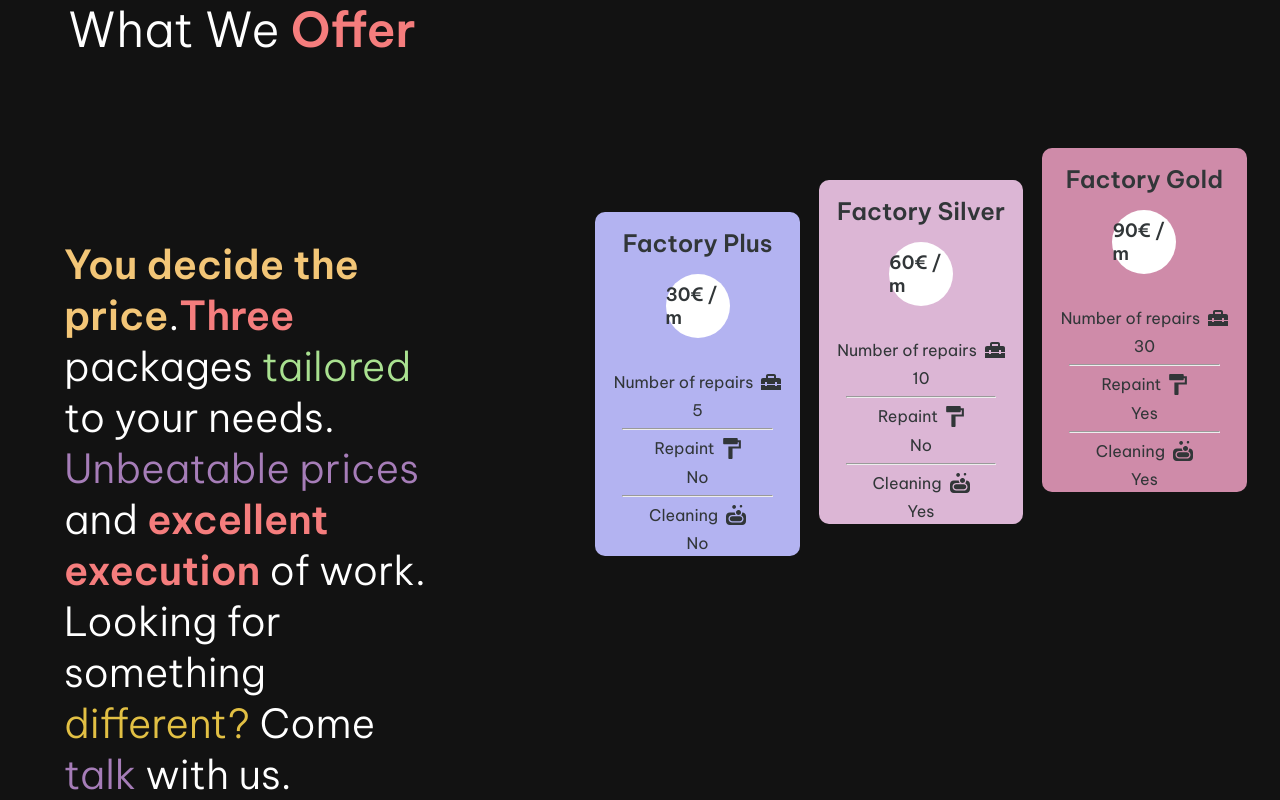
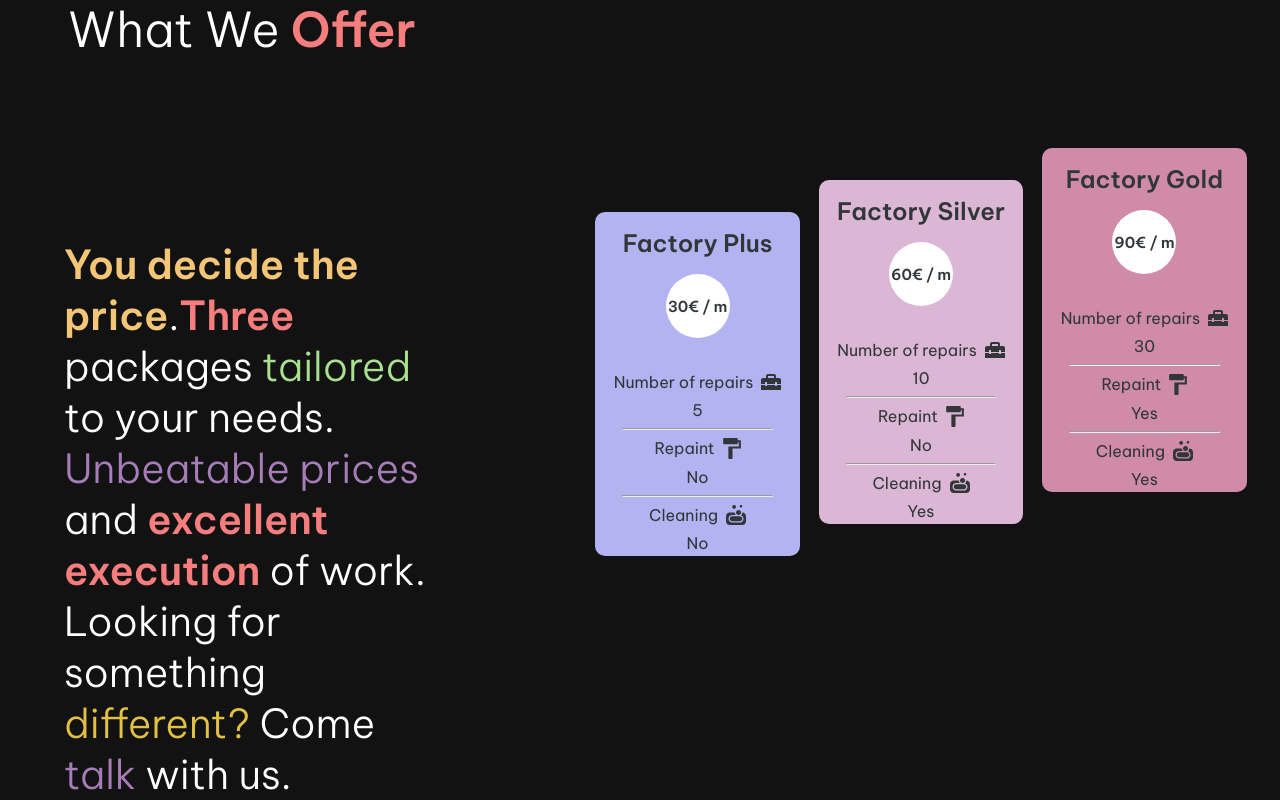
Before and after one commit to MikaBuchholz/next-ecommerce, a Next.js app: page / in a window 1280 px wide. Shown: the part 805-1605 px from the top of the page. Built offline with nearby package versions, Linux system fonts and the light colour scheme.

Commit message:
Style change

```diff
--- a/src/components/BillingBox/BillingBox.module.css
+++ b/src/components/BillingBox/BillingBox.module.css
@@ -31,7 +31,7 @@
   align-items: center;
   font-weight: bold;
   margin-bottom: 5%;
-  font-size: 1.7ch;
+  font-size: 1.4ch;
 }
 
 .seperator {
@@ -83,3 +83,9 @@
     font-size: 1ch;
   }
 }
+
+@media screen and (max-width: 1200px) {
+  .circle {
+    font-size: 0.9ch;
+  }
+}
```
